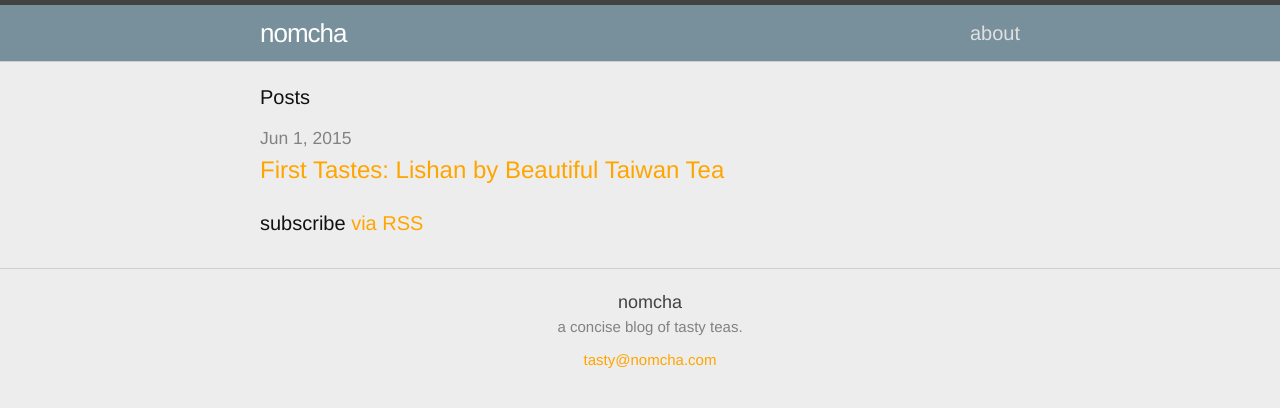
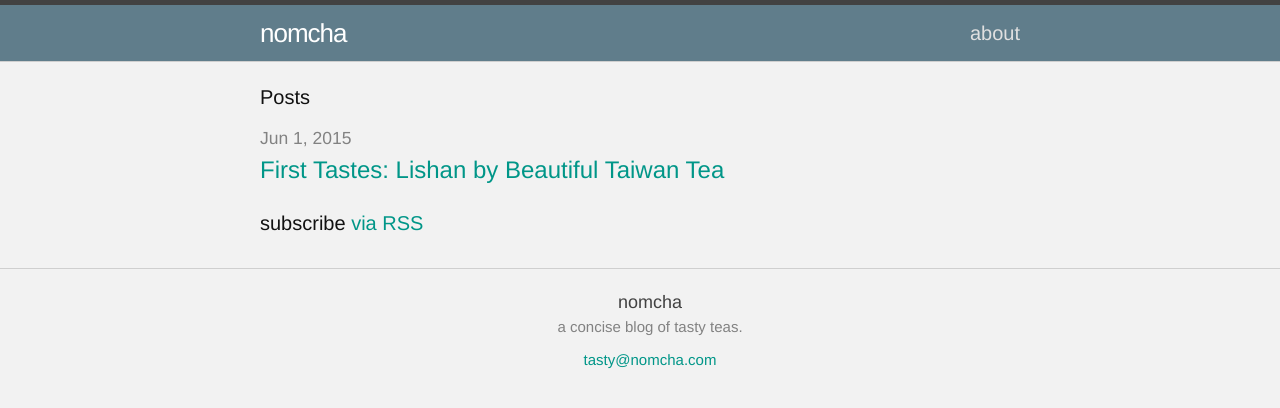
Before and after one commit to taylorkline/nomcha, a Jekyll site: the page built from index.html, in a window 1280 px wide. Shown: the top 408 px of the page. Built offline with Jekyll 4.4.1, drawn with Linux system fonts in a browser that asks for light colours; Markdown is read by kramdown in place of the engine named in the settings.

Commit message:
Color scheme improvements

```diff
--- a/_sass/_layout.scss
+++ b/_sass/_layout.scss
@@ -49,7 +49,7 @@
 }
 
 .selected-heading {
-   color: white;
+   color: $header-color-selected;
 }
 
 
--- a/css/main.scss
+++ b/css/main.scss
@@ -14,12 +14,12 @@ $base-line-height: 1.5;
 $spacing-unit:     20px;
 
 $text-color:       #111;
-$background-color: darken(white, 7%);
-$brand-color:      orange;
+$background-color: darken(white, 5%);
+$brand-color:      #009688;
 
-$header-color-background: #78909C;
+$header-color-background: #607D8B;
 $header-color-unselected: #E0E0E0;
-$header-color-selected: #FAFAFA;
+$header-color-selected: white;
 
 $grey-color:       #828282;
 $grey-color-light: lighten($grey-color, 30%);
```
